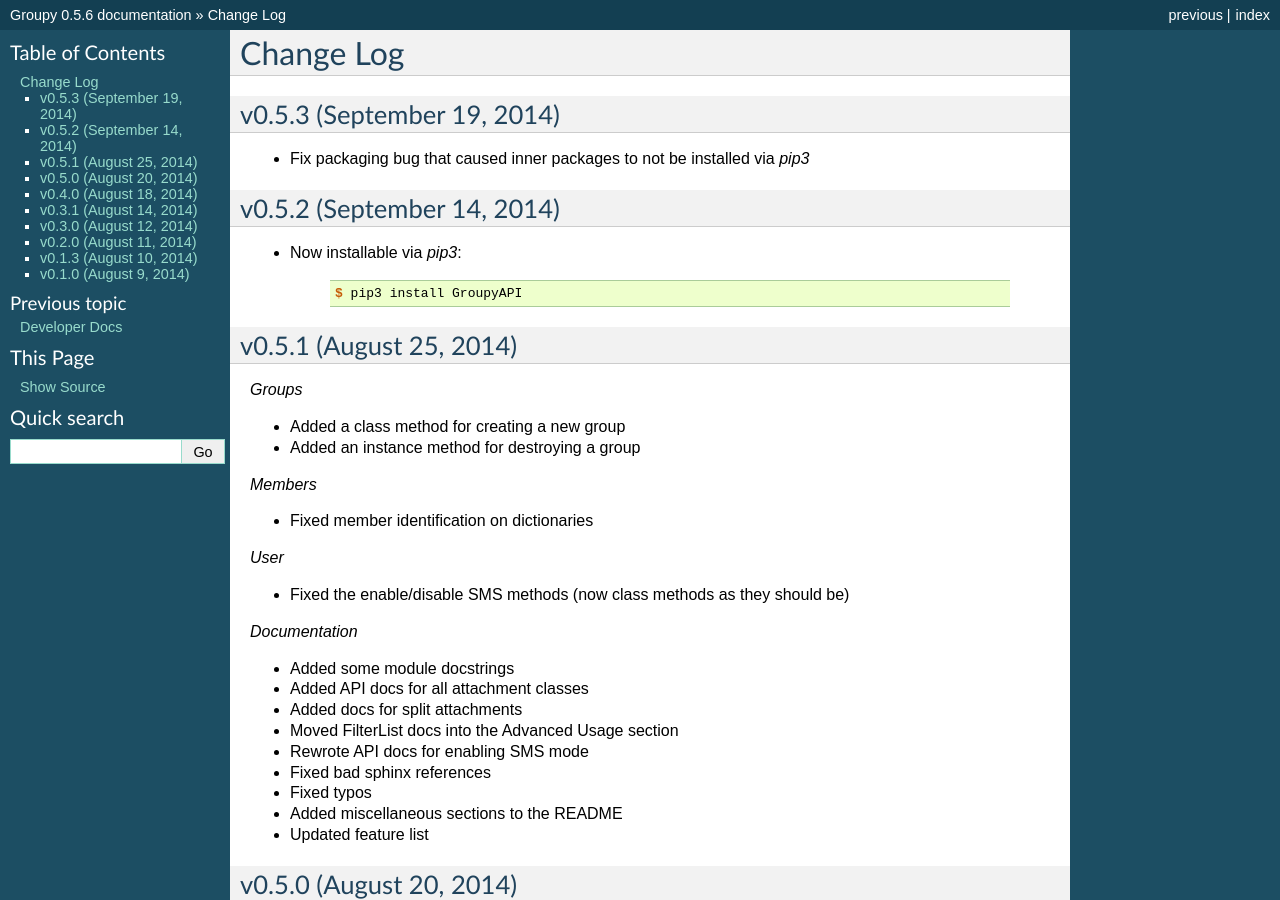
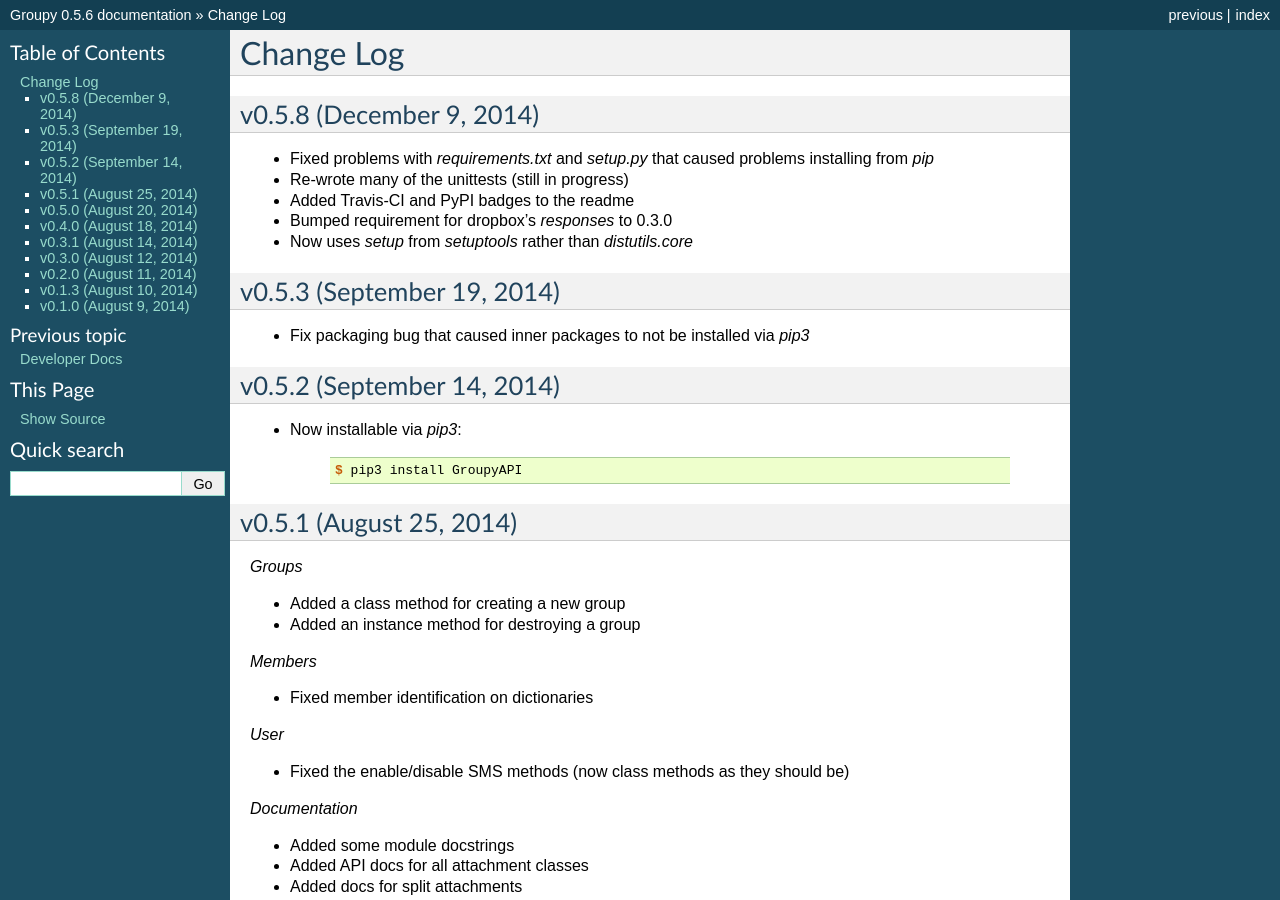
Before and after one commit to rhgrant10/Groupy, a Sphinx documentation site: the page built from docs/pages/changelog.rst, in a window 1280 px wide and 900 px high. Built offline with Sphinx 7.4.7, drawn with Linux system fonts in a browser that asks for light colours.

Commit message:
Notated the changelog for v0.5.8

```diff
--- a/docs/pages/changelog.rst
+++ b/docs/pages/changelog.rst
@@ -1,6 +1,15 @@
 ==========
 Change Log
 ==========
+
+v0.5.8 (December 9, 2014)
+=========================
+
+- Fixed problems with `requirements.txt` and `setup.py` that caused problems installing from `pip`
+- Re-wrote many of the unittests (still in progress)
+- Added Travis-CI and PyPI badges to the readme
+- Bumped requirement for dropbox's `responses` to 0.3.0
+- Now uses `setup` from `setuptools` rather than `distutils.core`
 
 v0.5.3 (September 19, 2014)
 ===========================
```
